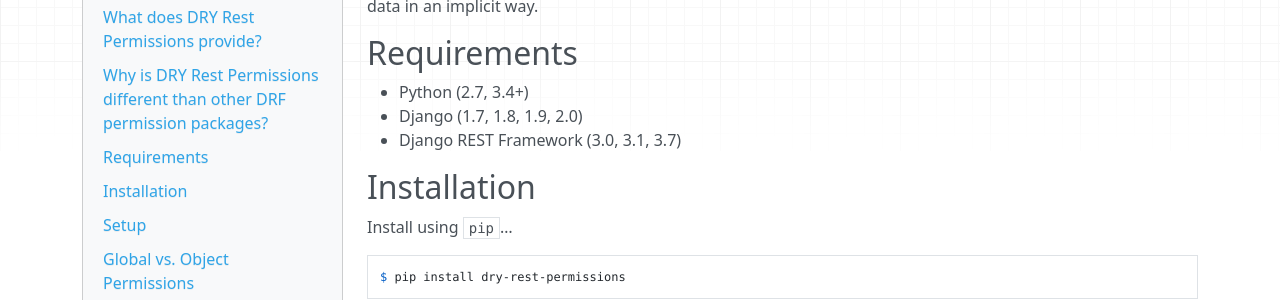
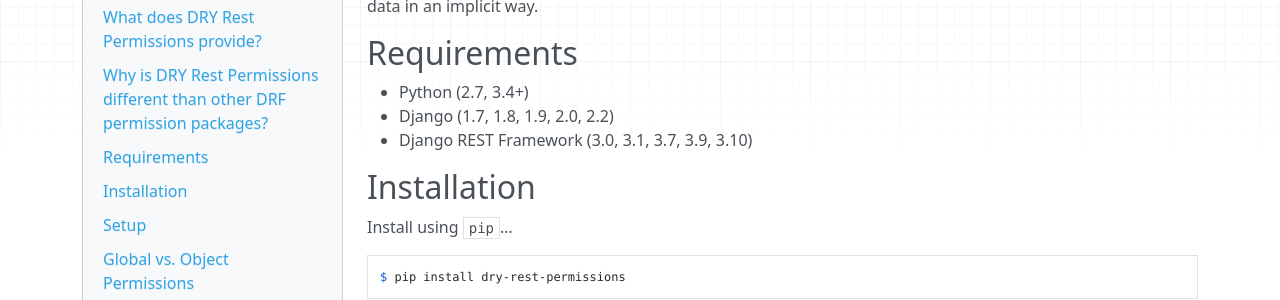
Before and after one commit to dbkaplan/dry-rest-permissions, an MkDocs documentation site: the page built from docs/index.md, in a window 1280 px wide and 900 px high, scrolled down 884 px. Shown: the part 155-455 px from the top of the window. Built offline with MkDocs 1.6.1, drawn with Linux system fonts in a browser that asks for light colours; nearby versions of some CDN libraries.

Commit message:
Update django 2.2 Fix decorator with classmethod

```diff
--- a/docs/index.md
+++ b/docs/index.md
@@ -38,8 +38,8 @@
 ##Requirements
 
 -  Python (2.7, 3.4+)
--  Django (1.7, 1.8, 1.9, 2.0)
--  Django REST Framework (3.0, 3.1, 3.7)
+-  Django (1.7, 1.8, 1.9, 2.0, 2.2)
+-  Django REST Framework (3.0, 3.1, 3.7, 3.9, 3.10)
 
 ##Installation
 
--- a/setup.py
+++ b/setup.py
@@ -87,6 +87,7 @@
         'Programming Language :: Python :: 3.4',
         'Programming Language :: Python :: 3.5',
         'Programming Language :: Python :: 3.6',
+        'Programming Language :: Python :: 3.7',
         'Topic :: Internet :: WWW/HTTP',
     ]
 )
```
Also changed, not shown: .travis.yml (+20 -0 lines), README.md (+2 -2 lines), 3 other files.
